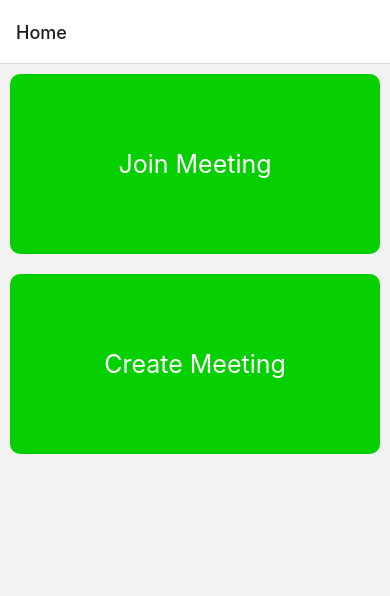
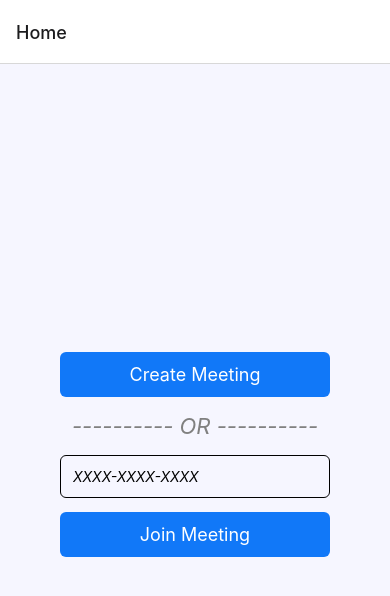
Before and after one commit to prajwol-stha/Video-Conference, a React Native app: screen /Home in a window 390 px wide. Shown: the top 596 px of the page. Built offline with nearby package versions, Linux system fonts and the light colour scheme.

Commit message:
video call complete

```diff
--- a/index.js
+++ b/index.js
@@ -5,5 +5,7 @@
 import {AppRegistry} from 'react-native';
 import App from './App';
 import {name as appName} from './app.json';
+import { register } from "@videosdk.live/react-native-sdk";
+register()
 
 AppRegistry.registerComponent(appName, () => App);
--- a/package.json
+++ b/package.json
@@ -12,6 +12,9 @@
   "dependencies": {
     "@react-navigation/native": "^6.1.17",
     "@react-navigation/native-stack": "^6.9.26",
+    "@videosdk.live/react-native-incallmanager": "^0.1.3",
+    "@videosdk.live/react-native-sdk": "^0.1.12",
+    "dotenv": "^16.4.5",
     "react": "18.2.0",
     "react-native": "0.74.2",
     "react-native-safe-area-context": "^4.10.5",
--- a/src/screens/Homescreen.jsx
+++ b/src/screens/Homescreen.jsx
@@ -1,28 +1,235 @@
-import { StyleSheet, Text, TouchableOpacity, View } from 'react-native'
-import React from 'react'
-import Card from '../components/Card'
+import React, {useState} from 'react';
+import {
+  SafeAreaView,
+  TouchableOpacity,
+  Text,
+  TextInput,
+  View,
+  FlatList,
+} from 'react-native';
+import {
+  MeetingProvider,
+  useMeeting,
+  useParticipant,
+  MediaStream,
+  RTCView,
+} from '@videosdk.live/react-native-sdk';
+import {createMeeting, token} from '../api';
 
-const Homescreen = () => {
-    function handlejoin(){
-        console.log('Joining')
-    }
-    function handleCreate(){
-        console.log('Creating')
-    }
+ function JoinScreen(props) {
+  const [meetingVal, setMeetingVal] = useState("");
+  return (
+    <SafeAreaView
+      style={{
+        flex: 1,
+        backgroundColor: "#F6F6FF",
+        justifyContent: "center",
+        paddingHorizontal: 6 * 10,
+      }}
+    >
+      <TouchableOpacity
+        onPress={() => {
+          props.getMeetingId();
+        }}
+        style={{ backgroundColor: "#1178F8", padding: 12, borderRadius: 6 }}
+      >
+        <Text style={{ color: "white", alignSelf: "center", fontSize: 18 }}>
+          Create Meeting
+        </Text>
+      </TouchableOpacity>
+
+      <Text
+        style={{
+          alignSelf: "center",
+          fontSize: 22,
+          marginVertical: 16,
+          fontStyle: "italic",
+          color: "grey",
+        }}
+      >
+        ---------- OR ----------
+      </Text>
+      <TextInput
+        value={meetingVal}
+        onChangeText={setMeetingVal}
+        placeholder={"XXXX-XXXX-XXXX"}
+        style={{
+          padding: 12,
+          borderWidth: 1,
+          borderRadius: 6,
+          fontStyle: "italic",
+        }}
+      />
+      <TouchableOpacity
+        style={{
+          backgroundColor: "#1178F8",
+          padding: 12,
+          marginTop: 14,
+          borderRadius: 6,
+        }}
+        onPress={() => {
+          props.getMeetingId(meetingVal);
+        }}
+      >
+        <Text style={{ color: "white", alignSelf: "center", fontSize: 18 }}>
+          Join Meeting
+        </Text>
+      </TouchableOpacity>
+    </SafeAreaView>
+  );
+}
+
+const Button = ({onPress, buttonText, backgroundColor}) => {
+  return (
+    <TouchableOpacity
+      onPress={onPress}
+      style={{
+        backgroundColor: backgroundColor,
+        justifyContent: 'center',
+        alignItems: 'center',
+        padding: 12,
+        borderRadius: 4,
+      }}>
+      <Text style={{color: 'white', fontSize: 12}}>{buttonText}</Text>
+    </TouchableOpacity>
+  );
+};
+
+function ControlsContainer({join, leave, toggleWebcam, toggleMic}) {
+  return (
+    <View
+      style={{
+        padding: 24,
+        flexDirection: 'row',
+        justifyContent: 'space-between',
+      }}>
+      <Button
+        onPress={() => {
+          join();
+        }}
+        buttonText={'Join'}
+        backgroundColor={'#1178F8'}
+      />
+      <Button
+        onPress={() => {
+          toggleWebcam();
+        }}
+        buttonText={'Toggle Webcam'}
+        backgroundColor={'#1178F8'}
+      />
+      <Button
+        onPress={() => {
+          toggleMic();
+        }}
+        buttonText={'Toggle Mic'}
+        backgroundColor={'#1178F8'}
+      />
+      <Button
+        onPress={() => {
+          leave();
+        }}
+        buttonText={'Leave'}
+        backgroundColor={'#FF0000'}
+      />
+    </View>
+  );
+}
+function ParticipantView({ participantId }) {
+  const { webcamStream, webcamOn } = useParticipant(participantId);
+
+  return webcamOn && webcamStream ? (
+    <RTCView
+      streamURL={new MediaStream([webcamStream.track]).toURL()}
+      objectFit={"cover"}
+      style={{
+        height: 300,
+        marginVertical: 8,
+        marginHorizontal: 8,
+      }}
+    />
+  ) : (
+    <View
+      style={{
+        backgroundColor: "grey",
+        height: 300,
+        justifyContent: "center",
+        alignItems: "center",
+      }}
+    >
+      <Text style={{ fontSize: 16 }}>NO MEDIA</Text>
+    </View>
+  );
+}
+
+function ParticipantList({participants}) {
+  return participants.length > 0 ? (
+    <FlatList
+      data={participants}
+      renderItem={({item}) => {
+        return <ParticipantView participantId={item} />;
+      }}
+    />
+  ) : (
+    <View
+      style={{
+        flex: 1,
+        backgroundColor: '#F6F6FF',
+        justifyContent: 'center',
+        alignItems: 'center',
+      }}>
+      <Text style={{fontSize: 20}}>Press Join button to enter meeting.</Text>
+    </View>
+  );
+}
+
+function MeetingView() {
+  // Get `participants` from useMeeting Hook
+  const {join, leave, toggleWebcam, toggleMic, participants,meetingId} = useMeeting({});
+  const participantsArrId = [...participants.keys()];
 
   return (
-    <View style={styles.container}>
-        <Card text="Join Meeting" onPress={handlejoin}/>
-        <Card text="Create Meeting" onPress={handleCreate}/>
+    <View style={{flex: 1}}>
+      {meetingId ? (
+        <Text style={{fontSize: 18, padding: 12}}>Meeting Id :{meetingId}</Text>
+      ) : null}
+      <ParticipantList participants={participantsArrId} />
+      <ControlsContainer
+        join={join}
+        leave={leave}
+        toggleWebcam={toggleWebcam}
+        toggleMic={toggleMic}
+      />
     </View>
-  )
+  );
 }
 
-export default Homescreen
+export default function Homescreen() {
+  const [meetingId, setMeetingId] = useState(null);
 
-const styles = StyleSheet.create({
-    container:{
-        flex:1,
-        flexDirection:'column'
+  const getMeetingId = async (id=null) => {
+    if (!token) {
+      console.log('PLEASE PROVIDE TOKEN IN api.js FROM app.videosdk.live');
     }
-})
+    const meetingId = id == null ? await createMeeting({token}) : id;
+    setMeetingId(meetingId);
+  };
+
+  return meetingId ? (
+    <SafeAreaView style={{flex: 1, backgroundColor: '#F6F6FF'}}>
+      <MeetingProvider
+        config={{
+          meetingId,
+          micEnabled: false,
+          webcamEnabled: true,
+          name: 'Test User',
+        }}
+        token={token}>
+        <MeetingView />
+      </MeetingProvider>
+    </SafeAreaView>
+  ) : (
+    <JoinScreen
+      getMeetingId={getMeetingId}
+    />
+  );
+}
```
Also changed, not shown: 8 other files (tests, documents, lock files or other folders).
